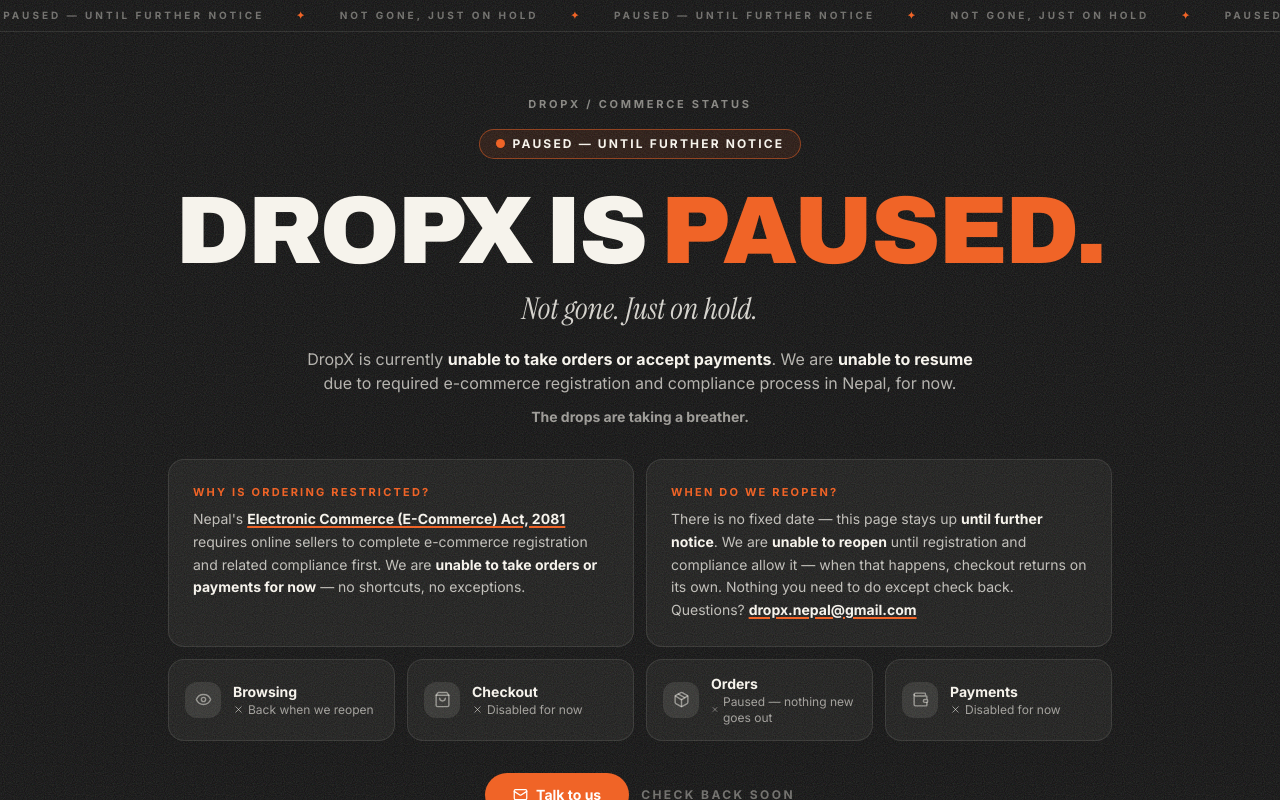
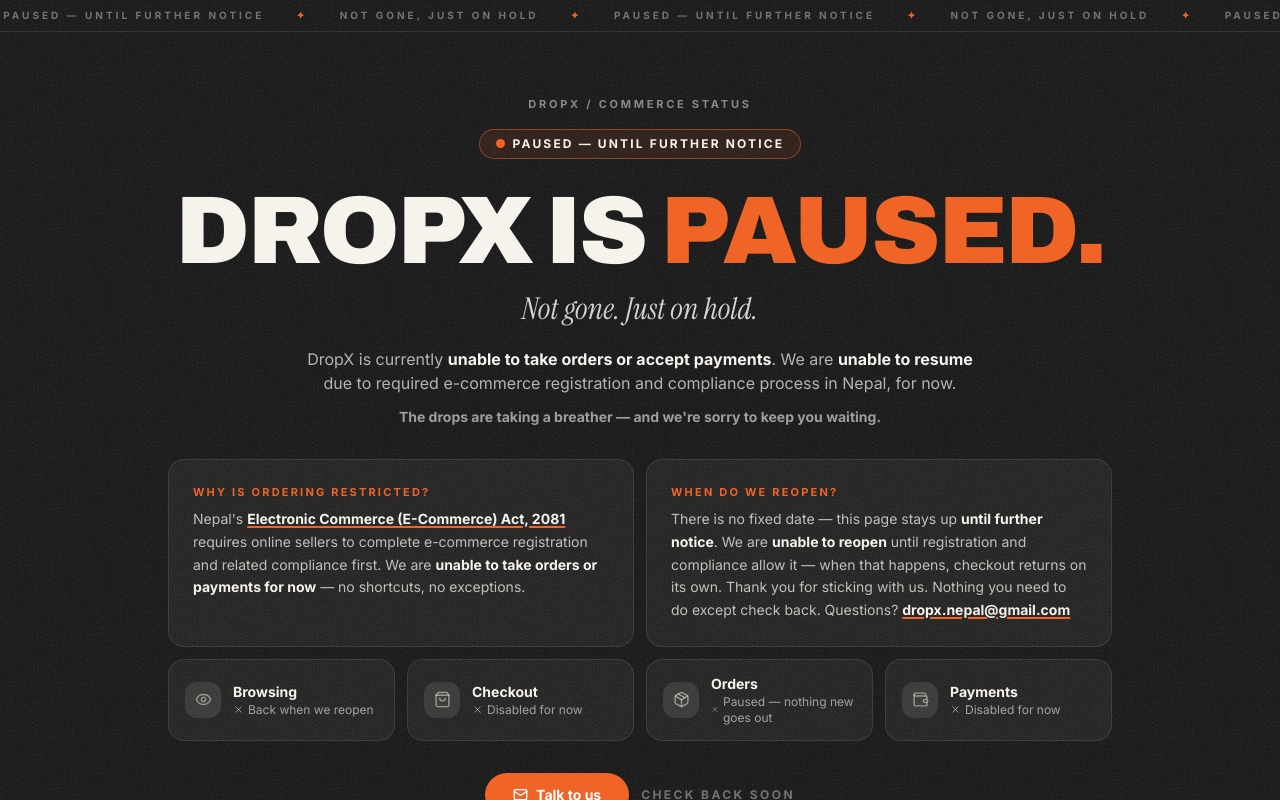
Before and after one commit to ninjacoder26/DropX, a React (Vite) app: page /pause in a window 1280 px wide. Shown: the top 800 px of the page. Built offline with nearby package versions, Linux system fonts and the light colour scheme; no server answers; the database is empty.

Commit message:
Softer apologetic pause copy

```diff
--- a/src/components/PausePage.tsx
+++ b/src/components/PausePage.tsx
@@ -56,7 +56,7 @@
           required e-commerce registration and compliance process in Nepal, for now.
         </p>
         <p className="reveal reveal-2 mt-3 text-center text-sm font-bold text-paper/60">
-          The drops are taking a breather.
+          The drops are taking a breather — and we&apos;re sorry to keep you waiting.
         </p>
 
         <div className="reveal reveal-2 mt-8 grid w-full gap-3 text-left sm:grid-cols-2">
@@ -89,7 +89,8 @@
               <strong className="text-paper">until further notice</strong>. We are{' '}
               <strong className="text-paper">unable to reopen</strong> until registration and
               compliance allow it — when that happens, checkout returns on its own.
-              Nothing you need to do except check back. Questions?{' '}
+              Thank you for sticking with us. Nothing you need to do
+              except check back. Questions?{' '}
               <a
                 href="mailto:dropx.nepal@gmail.com"
                 className="font-bold text-paper underline decoration-ember decoration-2 underline-offset-2 hover:text-ember"
```
